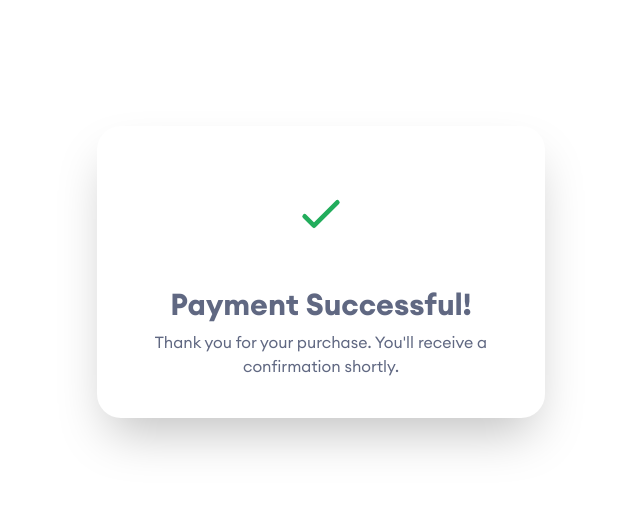
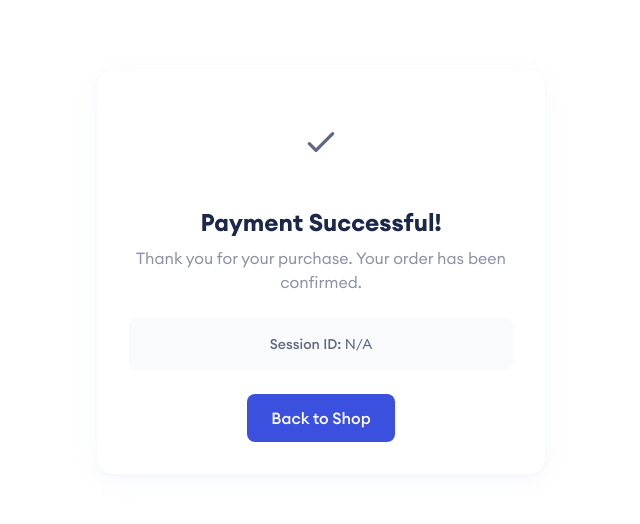
Before and after one commit to ZAWADBINSHARIF/NextJS-Ecommerce-Template, a Next.js app: page /checkout/success in a window 1280 px wide. Shown: the part 128-652 px from the top of the page, without its empty margins (319-959 px from the left). Built offline with nearby package versions, Linux system fonts and the light colour scheme; no server answers.

Commit message:
[features]: the payment process has been done from the e-commerce site

```diff
--- a/src/app/(site)/(pages)/checkout/cancel/page.tsx
+++ b/src/app/(site)/(pages)/checkout/cancel/page.tsx
@@ -1,21 +1,52 @@
-export default function CancelPage() {
+// app/checkout/cancel/page.tsx
+import Link from "next/link";
+
+interface PageProps {
+    searchParams: Promise<{ session_id?: string; }>;
+}
+
+export default async function CheckoutCancelPage({ searchParams }: PageProps) {
+    const params = await searchParams;
+    const sessionId = params?.session_id || "N/A";
+
     return (
-        <main className="min-h-screen flex items-center justify-center bg-gradient-to-br from-rose-500 to-pink-600 p-6">
-            <div className="bg-white rounded-3xl shadow-2xl p-10 text-center max-w-md w-full animate-[fadeInUp_0.6s_ease-out]">
-                {/* Icon */}
-                <div className="mx-auto w-24 h-24 bg-rose-100 rounded-full flex items-center justify-center mb-6">
-                    <svg className="w-14 h-14 text-rose-600" fill="none" stroke="currentColor" strokeWidth={2} viewBox="0 0 24 24">
-                        <path strokeLinecap="round" strokeLinejoin="round" d="M6 18L18 6M6 6l12 12" />
+        <main className="min-h-screen flex items-center justify-center bg-gradient-to-br from-red-50 to-pink-50 px-4">
+            <div className="bg-white rounded-2xl shadow-2 p-8 max-w-md w-full text-center animate-fade-in">
+                <div className="w-20 h-20 bg-red-100 rounded-full flex items-center justify-center mx-auto mb-6">
+                    <svg
+                        className="w-10 h-10 text-red-600"
+                        fill="none"
+                        stroke="currentColor"
+                        viewBox="0 0 24 24"
+                    >
+                        <path
+                            strokeLinecap="round"
+                            strokeLinejoin="round"
+                            strokeWidth={2}
+                            d="M6 18L18 6M6 6l12 12"
+                        />
                     </svg>
                 </div>
 
-                {/* Texts with explicit colors */}
-                <h1 className="text-3xl font-extrabold text-rose-700 mb-2">
-                    Payment Cancelled
-                </h1>
-                <p className="text-gray-600 text-base">
-                    Your payment was not processed. No charges were made.
+                <h1 className="text-2xl font-bold text-dark mb-2">Payment Cancelled</h1>
+                <p className="text-dark-4 mb-6">
+                    Your payment was not processed. If this was a mistake, please try again.
                 </p>
+
+                <div className="bg-gray-1 rounded-lg p-4 mb-6 text-sm text-dark-3">
+                    <p>
+                        <span className="font-medium">Session ID:</span> {sessionId}
+                    </p>
+                </div>
+
+                <div className="flex flex-col sm:flex-row gap-3 justify-center">
+                    <Link
+                        href="/shop-product"
+                        className="bg-blue text-white px-6 py-3 rounded-lg font-medium hover:bg-blue/90 transition-colors"
+                    >
+                        Back to Shop
+                    </Link>
+                </div>
             </div>
         </main>
     );
--- a/src/app/(site)/(pages)/checkout/success/page.tsx
+++ b/src/app/(site)/(pages)/checkout/success/page.tsx
@@ -1,21 +1,50 @@
-export default function SuccessPage() {
+// app/checkout/success/page.tsx
+import Link from "next/link";
+
+interface PageProps {
+    searchParams: Promise<{ session_id?: string; }>;
+}
+
+export default async function CheckoutSuccessPage({ searchParams }: PageProps) {
+    const params = await searchParams;
+    const sessionId = params?.session_id || "N/A";
+
     return (
-        <main className="min-h-screen flex items-center justify-center bg-gradient-to-br from-emerald-400 to-cyan-500 p-6">
-            <div className="bg-white rounded-3xl shadow-2xl p-10 text-center max-w-md w-full animate-[fadeInUp_0.6s_ease-out]">
-                {/* Icon */}
-                <div className="mx-auto w-24 h-24 bg-emerald-100 rounded-full flex items-center justify-center mb-6">
-                    <svg className="w-14 h-14 text-green" fill="none" stroke="currentColor" strokeWidth={2} viewBox="0 0 24 24">
-                        <path strokeLinecap="round" strokeLinejoin="round" d="M5 13l4 4L19 7" />
+        <main className="min-h-screen flex items-center justify-center bg-gradient-to-br from-blue-50 to-indigo-50 px-4">
+            <div className="bg-white rounded-2xl shadow-2 p-8 max-w-md w-full text-center animate-fade-in">
+                <div className="w-20 h-20 bg-green-100 rounded-full flex items-center justify-center mx-auto mb-6">
+                    <svg
+                        className="w-10 h-10 text-green-600"
+                        fill="none"
+                        stroke="currentColor"
+                        viewBox="0 0 24 24"
+                    >
+                        <path
+                            strokeLinecap="round"
+                            strokeLinejoin="round"
+                            strokeWidth={2}
+                            d="M5 13l4 4L19 7"
+                        />
                     </svg>
                 </div>
 
-                {/* Texts with explicit colors */}
-                <h1 className="text-3xl font-extrabold text-emerald-700 mb-2">
-                    Payment Successful!
-                </h1>
-                <p className="text-gray-600 text-base">
-                    Thank you for your purchase. You'll receive a confirmation shortly.
+                <h1 className="text-2xl font-bold text-dark mb-2">Payment Successful!</h1>
+                <p className="text-dark-4 mb-6">
+                    Thank you for your purchase. Your order has been confirmed.
                 </p>
+
+                <div className="break-words bg-gray-1 rounded-lg p-4 mb-6 text-sm text-dark-3 space-y-1">
+                    <p>
+                        <span className="font-medium">Session ID:</span> {sessionId}
+                    </p>
+                </div>
+
+                <Link
+                    href="/shop-product"
+                    className="inline-block bg-blue text-white px-6 py-3 rounded-lg font-medium hover:bg-blue/90 transition-colors"
+                >
+                    Back to Shop
+                </Link>
             </div>
         </main>
     );
--- a/src/components/ProductDetails/index.tsx
+++ b/src/components/ProductDetails/index.tsx
@@ -94,14 +94,15 @@ const ShopDetails = ({ short_id, slug }: { short_id: string, slug: string; }) =>
             <div className="max-w-[1170px] w-full mx-auto px-4 sm:px-8 xl:px-0">
               <div className="flex flex-col lg:flex-row gap-7.5 xl:gap-17.5">
                 <div className="lg:max-w-[570px] w-full">
-                  <div className="lg:min-h-[512px] rounded-lg shadow-1 bg-gray-2 p-4 sm:p-7.5 relative flex items-center justify-center">
+                  <div className="lg:min-h-[512px] rounded-lg p-4 sm:p-7.5 relative flex items-center justify-center">
                     <div>
                       {product.images && (
                         <Image
                           src={STORAGE_URL + product.images[previewImg]}
                           alt="products-details"
-                          width={400}
-                          height={400}
+                          className="rounded-md shadow-3 bg-cover"
+                          width={480}
+                          height={480}
                           unoptimized
                         />
                       )}
@@ -120,8 +121,8 @@ const ShopDetails = ({ short_id, slug }: { short_id: string, slug: string; }) =>
                             }`}
                         >
                           <Image
-                            width={50}
-                            height={50}
+                            width={100}
+                            height={100}
                             src={STORAGE_URL + item}
                             alt="thumbnail"
                             unoptimized
```
